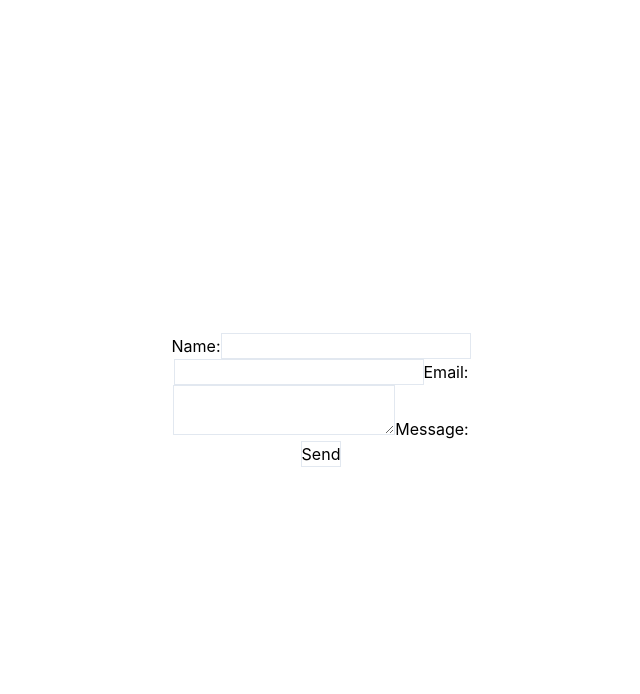
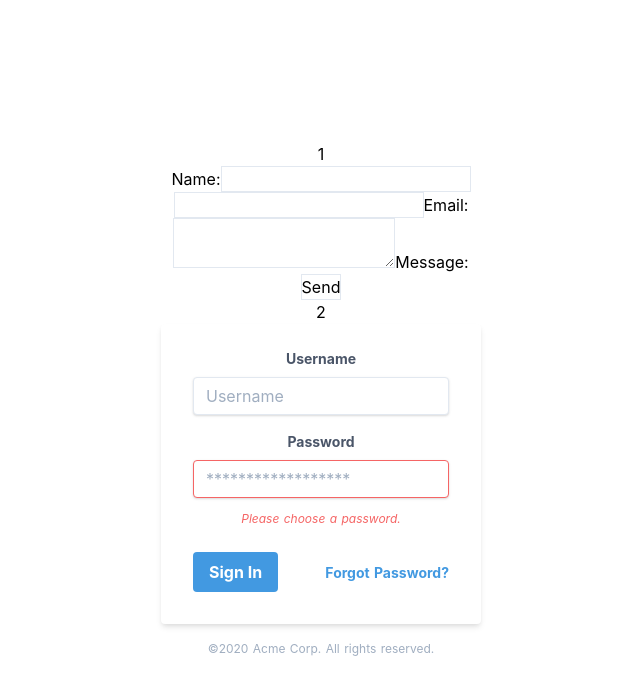
Before and after one commit to romaincapelle/nuxt-lachoulette, a Nuxt app: page / in a window 1280 px wide. Shown: the top 694 px of the page, without its empty margins (319-959 px from the left). Built offline with nearby package versions, Linux system fonts and the light colour scheme.

Commit message:
creating form

```diff
--- a/components/Form.vue
+++ b/components/Form.vue
@@ -1,5 +1,6 @@
 <template>
   <div>
+    <h1>1</h1>
     <form
       name="contactus"
       action="/thanks"
@@ -22,6 +23,65 @@
       </div>
       <button class="border" type="submit" value="Send message">Send</button>
     </form>
+    <h2>2</h2>
+    <div class="w-full max-w-xs">
+      <form
+        class="px-8 pt-6 pb-8 mb-4 bg-white rounded shadow-md"
+        name="contactus"
+        action="/thanks"
+        method="post"
+        netlify
+        netlify-honeypot="bot-field"
+      >
+        <input type="hidden" name="form-name" value="contactus" />
+        <div class="mb-4">
+          <label
+            class="block mb-2 text-sm font-bold text-gray-700"
+            for="username"
+          >
+            Username
+          </label>
+          <input
+            id="username"
+            class="w-full px-3 py-2 leading-tight text-gray-700 border rounded shadow appearance-none focus:outline-none focus:shadow-outline"
+            type="text"
+            placeholder="Username"
+          />
+        </div>
+        <div class="mb-6">
+          <label
+            class="block mb-2 text-sm font-bold text-gray-700"
+            for="password"
+          >
+            Password
+          </label>
+          <input
+            id="password"
+            class="w-full px-3 py-2 mb-3 leading-tight text-gray-700 border border-red-500 rounded shadow appearance-none focus:outline-none focus:shadow-outline"
+            type="password"
+            placeholder="******************"
+          />
+          <p class="text-xs italic text-red-500">Please choose a password.</p>
+        </div>
+        <div class="flex items-center justify-between">
+          <button
+            class="px-4 py-2 font-bold text-white bg-blue-500 rounded hover:bg-blue-700 focus:outline-none focus:shadow-outline"
+            type="button"
+          >
+            Sign In
+          </button>
+          <a
+            class="inline-block text-sm font-bold text-blue-500 align-baseline hover:text-blue-800"
+            href="#"
+          >
+            Forgot Password?
+          </a>
+        </div>
+      </form>
+      <p class="text-xs text-center text-gray-500">
+        &copy;2020 Acme Corp. All rights reserved.
+      </p>
+    </div>
   </div>
 </template>
 
```
